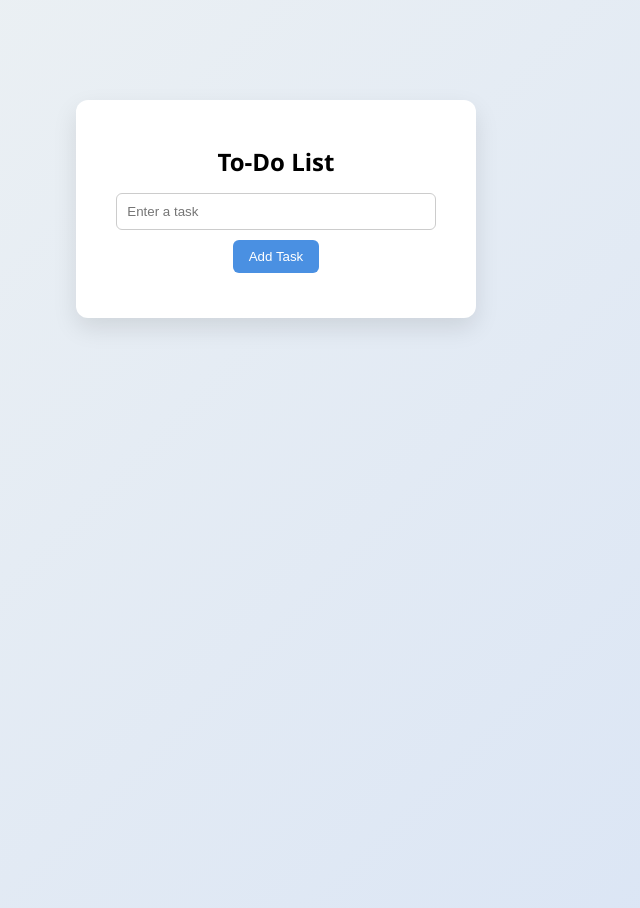
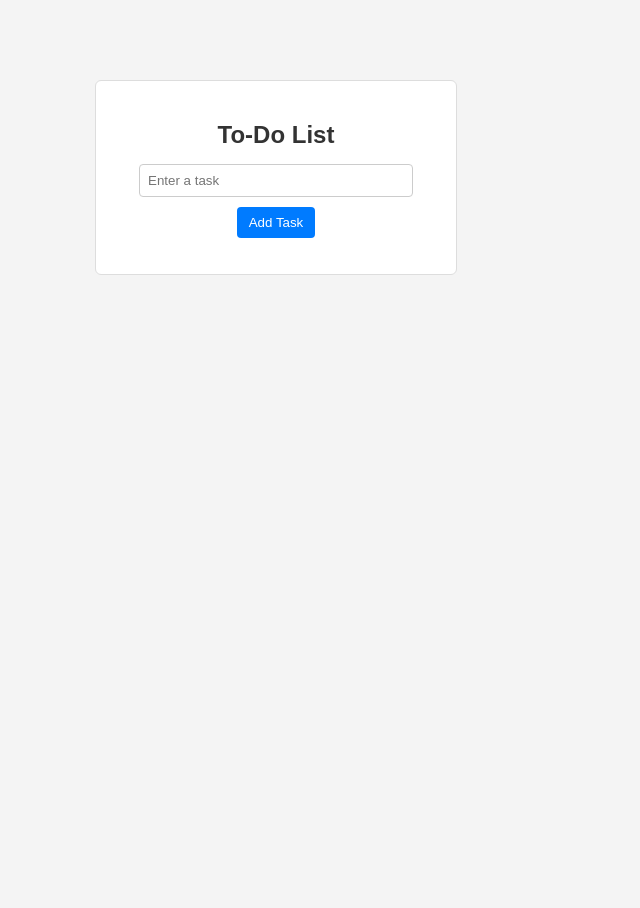
Before and after one commit to lalainfatima237/ARCH-TECHNOLOGIES-todolist-flash, a Flask app: page / in a window 1280 px wide. Shown: the whole page, without its empty margins (364-1004 px from the left). After the commit the page ends 275 px from the top, so only its background shows below. Run offline with Flask 3, Linux system fonts and the light colour scheme.

Commit message:
update files

```diff
--- a/static/style.css
+++ b/static/style.css
@@ -1,70 +1,70 @@
 body {
-    font-family: 'Segoe UI', sans-serif;
-    background: linear-gradient(135deg, #eef2f3, #d9e4f5);
-    min-height: 100vh;
+    font-family: Arial, sans-serif;
+    background-color: #f4f4f4;
 }
 
 .container {
-    width: 350px;
-    margin: 100px auto;
-    background: #fff;
-    padding: 25px;
-    border-radius: 12px;
-    box-shadow: 0 10px 25px rgba(0,0,0,0.1);
+    width: 320px;
+    margin: 80px auto;
+    background-color: #ffffff;
+    padding: 20px;
+    border: 1px solid #ddd;
+    border-radius: 6px;
     text-align: center;
 }
 
 h2 {
     margin-bottom: 15px;
+    color: #333;
 }
 
 input {
-    width: 85%;
-    padding: 10px;
-    border-radius: 6px;
+    width: 80%;
+    padding: 8px;
     border: 1px solid #ccc;
+    border-radius: 4px;
 }
 
 button {
     margin-top: 10px;
-    padding: 9px 16px;
+    padding: 8px 12px;
     border: none;
-    border-radius: 6px;
-    background: #4a90e2;
+    border-radius: 4px;
+    background-color: #007bff;
     color: white;
     cursor: pointer;
 }
 
 button:hover {
-    background: #357abd;
+    background-color: #0056b3;
 }
 
 ul {
     list-style: none;
     padding: 0;
-    margin-top: 20px;
+    margin-top: 15px;
 }
 
 li {
-    background: #f7f9fc;
-    margin: 8px 0;
-    padding: 10px;
-    border-radius: 6px;
+    background-color: #f1f1f1;
+    margin: 6px 0;
+    padding: 8px;
+    border-radius: 4px;
     display: flex;
     justify-content: space-between;
     align-items: center;
 }
 
 li button {
-    padding: 5px 8px;
+    padding: 4px 8px;
     font-size: 12px;
     margin-left: 5px;
 }
 
 .edit {
-    background: #2ecc71;
+    background-color: #28a745;
 }
 
 .delete {
-    background: #ff6b6b;
+    background-color: #dc3545;
 }
```
Also changed, not shown: 1 other file.
